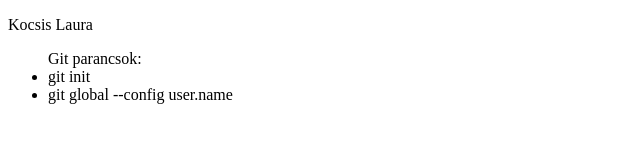
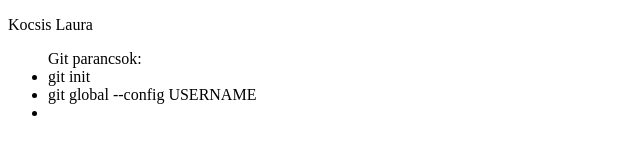
Before and after one commit to laurissza/egyiptom_autok, a plain HTML site: page index.html in a window 1280 px wide. Shown: the full height of the page, 0-640 px from the left. Drawn offline with Linux system fonts and the light colour scheme.

Commit message:
Update index.html

```diff
--- a/index.html
+++ b/index.html
@@ -10,7 +10,8 @@
     <ul>
         Git parancsok:
         <li>git init</li>
-        <li> git global --config user.name</li>
+        <li> git global --config USERNAME</li>
+        <li> </li>
     </ul>
 </body>
 </html>
```
